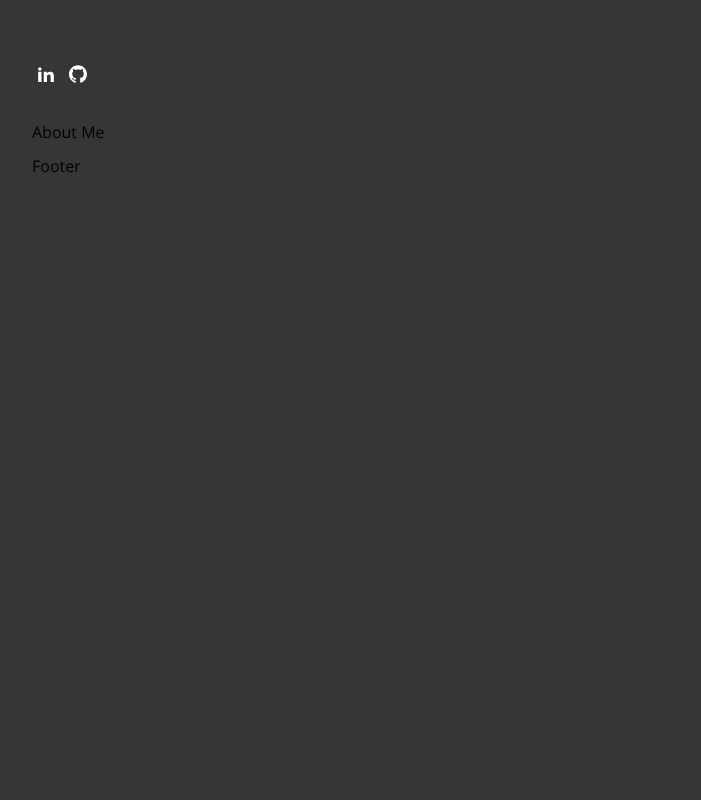
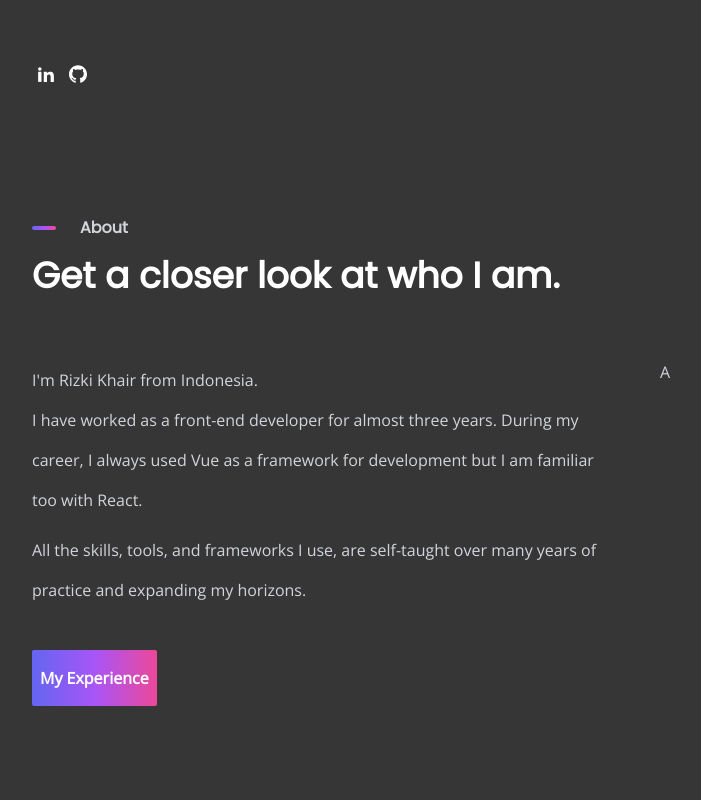
Before and after one commit to rizuki4658/rizkikhairporto, a Next.js app: page / in a window 1280 px wide. Shown: the part 680-1480 px from the top of the page, without its empty margins (0-701 px from the left). Before the commit the page ends 868 px from the top, so only its background shows below. Built offline with nearby package versions, Linux system fonts and the light colour scheme.

Commit message:
feat: about section

```diff
--- a/components/template/about/index.tsx
+++ b/components/template/about/index.tsx
@@ -1,9 +1,37 @@
 import React from 'react'
+import Title from '../title'
+import SubTitle from '../subtitle'
+import Button from '../../common/button'
+import { about } from '../../../constants'
 
 const About: React.FC = ({ ...props }) => {
   return (
-  <div className="max-w-screen-2xl mx-auto px-8">
-    <h1>About Me</h1>
+  <div
+    className="max-w-screen-2xl mx-auto px-8 py-24 min-h-screen">
+    <Title>
+      About
+    </Title>
+    <SubTitle>{ about.title }</SubTitle>
+
+    <div
+      className="mt-16 text-base text-gray-300 font-montserrat flex flex-wrap-reverse md:flex-nowrap gap-10">
+      <div className="w-full md:flex-1">
+        <div
+          className="leading-10"
+          dangerouslySetInnerHTML={{ __html: about.description }}
+        />
+        <div className="mt-10 text-center md:text-left">
+          <Button
+            link="#experience"
+            customClass="px-12 py-4 rounded-full font-bold h-auto bg-primary-gradient hover:opacity-60">
+            My Experience
+          </Button>
+        </div>
+      </div>
+      <div className="w-full md:flex-1">
+        A
+      </div>
+    </div>
   </div>)
 }
 
--- a/components/template/hero/index.tsx
+++ b/components/template/hero/index.tsx
@@ -28,8 +28,9 @@ const Hero: React.FC = ({ ...props }) => {
           </p>
           <div className="flex justify-center md:justify-start items-center gap-x-1">
             {
-              socmed.map((item) => (
+              socmed.map((item, key) => (
                 <Button
+                  key={key}
                   icon={item.name}
                   title={item.title}
                   link={item.link}
--- /dev/null
+++ b/components/template/subtitle/index.tsx
@@ -0,0 +1,11 @@
+import React from 'react'
+
+const SubTitle: React.FC = ({ ...props }) => {
+  return (
+    <h2 className="md:text-3xl lg:text-4xl text-2xl font-poppins my-4 font-semibold text-white">
+      {props.children}
+    </h2>
+  )
+}
+
+export default SubTitle
--- /dev/null
+++ b/components/template/title/index.tsx
@@ -0,0 +1,14 @@
+import React from 'react'
+
+const Title: React.FC = ({ ...props }) => {
+  return (
+    <div className="flex items-center gap-6">
+      <div className="bg-primary-gradient h-1 w-6 rounded-md" />
+      <h1 className="md:text-sm lg:text-base text-xs font-poppins font-semibold text-gray-300">
+        {props.children}
+      </h1>
+    </div>
+  )
+}
+
+export default Title
--- a/constants/content.ts
+++ b/constants/content.ts
@@ -16,6 +16,6 @@ export const socmed: Socmed[] = [
 ]
 
 export const about = {
-  title: 'Get a closer look at who I am',
-  description: ''
+  title: 'Get a closer look at who I am.',
+  description: 'I\'m Rizki Khair from Indonesia.<br />I have worked as a front-end developer for almost three years. During my career, I always used Vue as a framework for development but I am familiar too with React.<p class="mt-2.5" />All the skills, tools, and frameworks I use,  are self-taught over many years of practice and expanding my horizons.'
 }
--- a/styles/style.scss
+++ b/styles/style.scss
@@ -24,13 +24,13 @@
 
 * {
   font-family: 'Open Sans';
-  background-color: #363636;
 }
 
 
 body {
   padding: 0;
   margin: 0;
+  background-color: #363636;
 }
 
 .font-montserrat {
```
